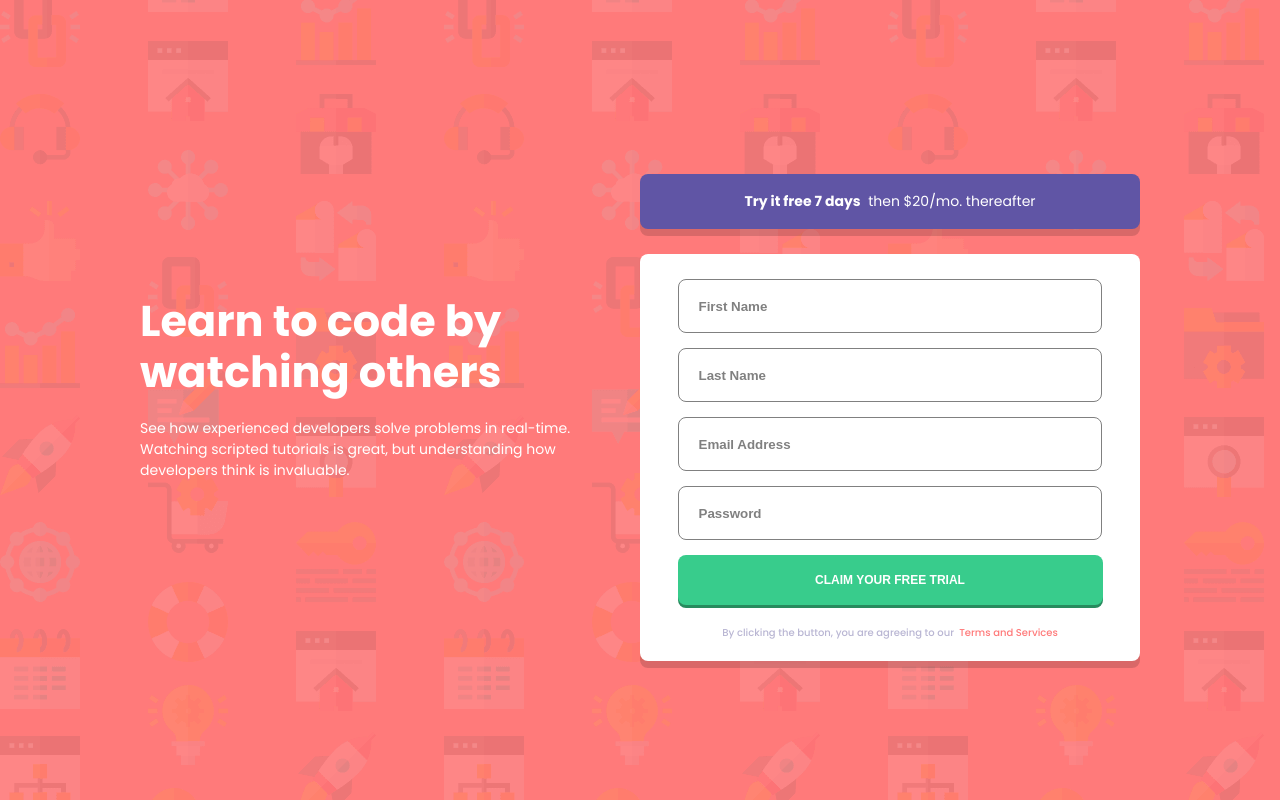
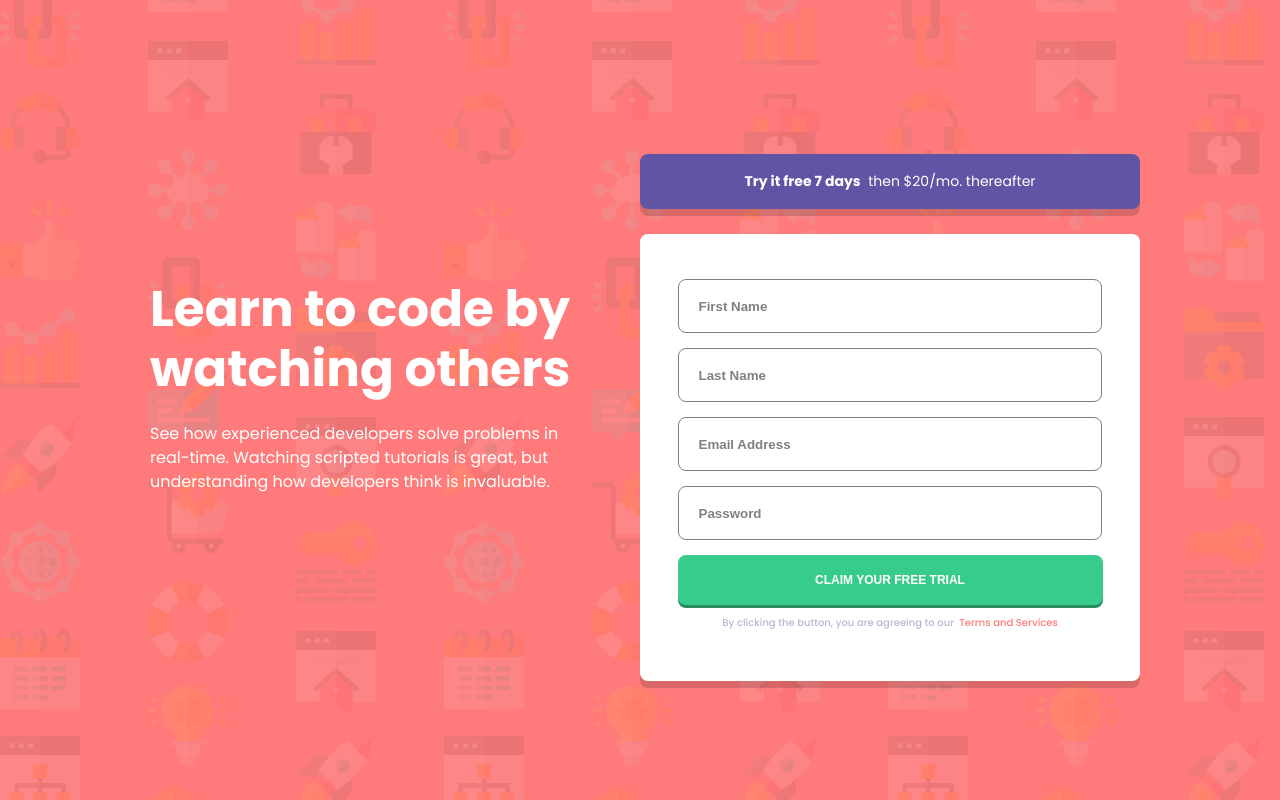
Before and after one commit to Fabiosdl/LandingPage, a React (Create React App) app: page / in a window 1280 px wide. Built offline with nearby package versions, Linux system fonts and the light colour scheme.

Commit message:
fine style adjustments

```diff
--- a/src/App.css
+++ b/src/App.css
@@ -28,17 +28,19 @@ html, body {
 
 
 .left-container text {
-  font-size: 43px;
+  font-size: 50px;
   font-weight: 650;
   line-height: 1.2;
-  margin-left: 140px;
+  margin-left: 150px;
+  margin-right: 60px;
   margin-bottom: -4px;
 }
 
 .left-container h5 {
-  font-size: 14px;
+  font-size: 16px;
   font-weight: 100;
-  margin-left: 140px;
+  line-height: 1.5;
+  margin-left: 150px;
   margin-right: 60px;
 }
 
@@ -70,7 +72,8 @@ html, body {
   border-radius: 8px;
   height: auto;
   max-height: 100%;
-  padding-top: 10px;
+  padding-top: 30px;
+  padding-bottom: 30px;
 }
 
 .input-field {
@@ -102,7 +105,6 @@ button {
   font-weight: 600;
   box-shadow: 0 3px 0 hsl(153, 56%, 35%);
   margin-top: 15px;
-  margin-bottom: 10px;
 }
 
 button:hover {
```
